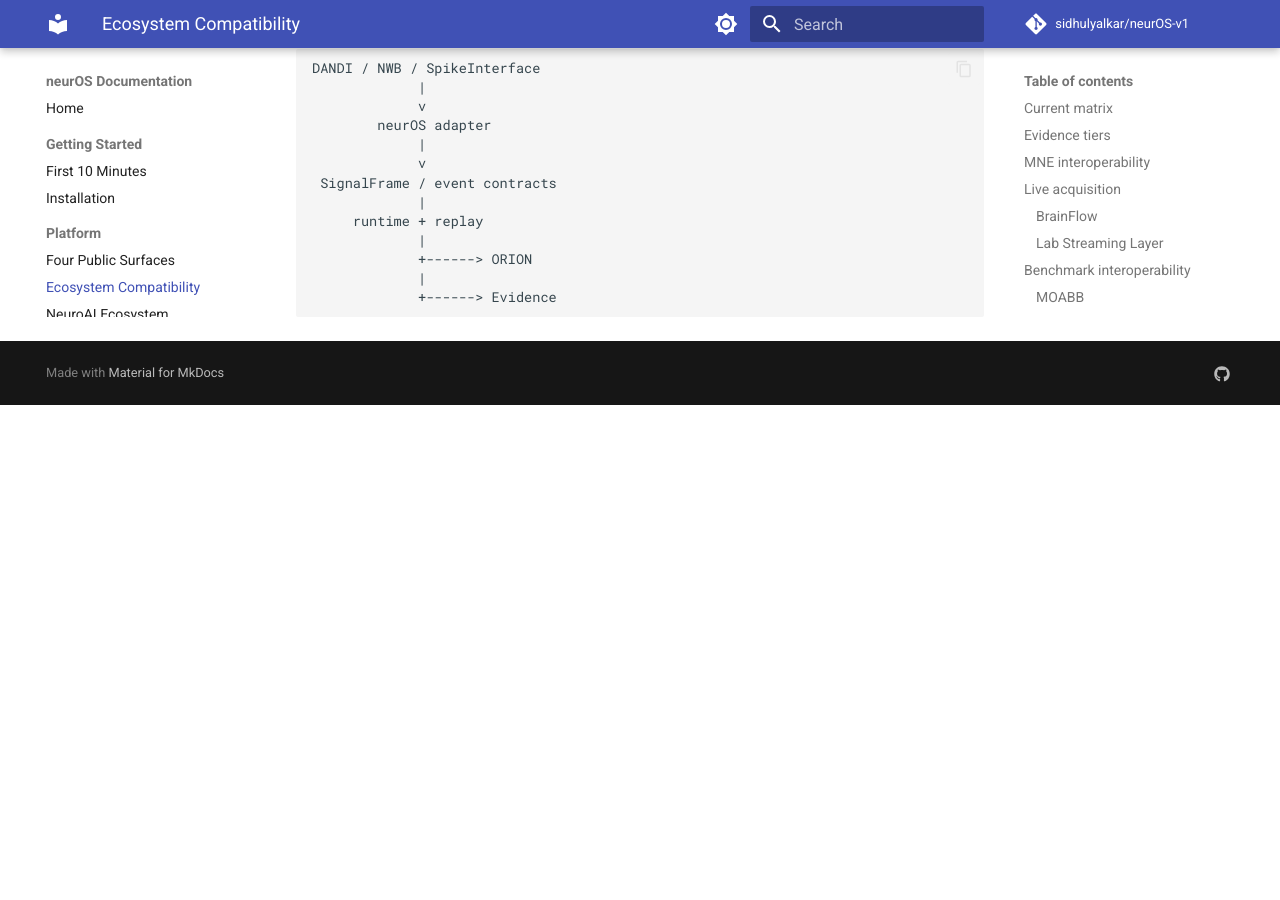
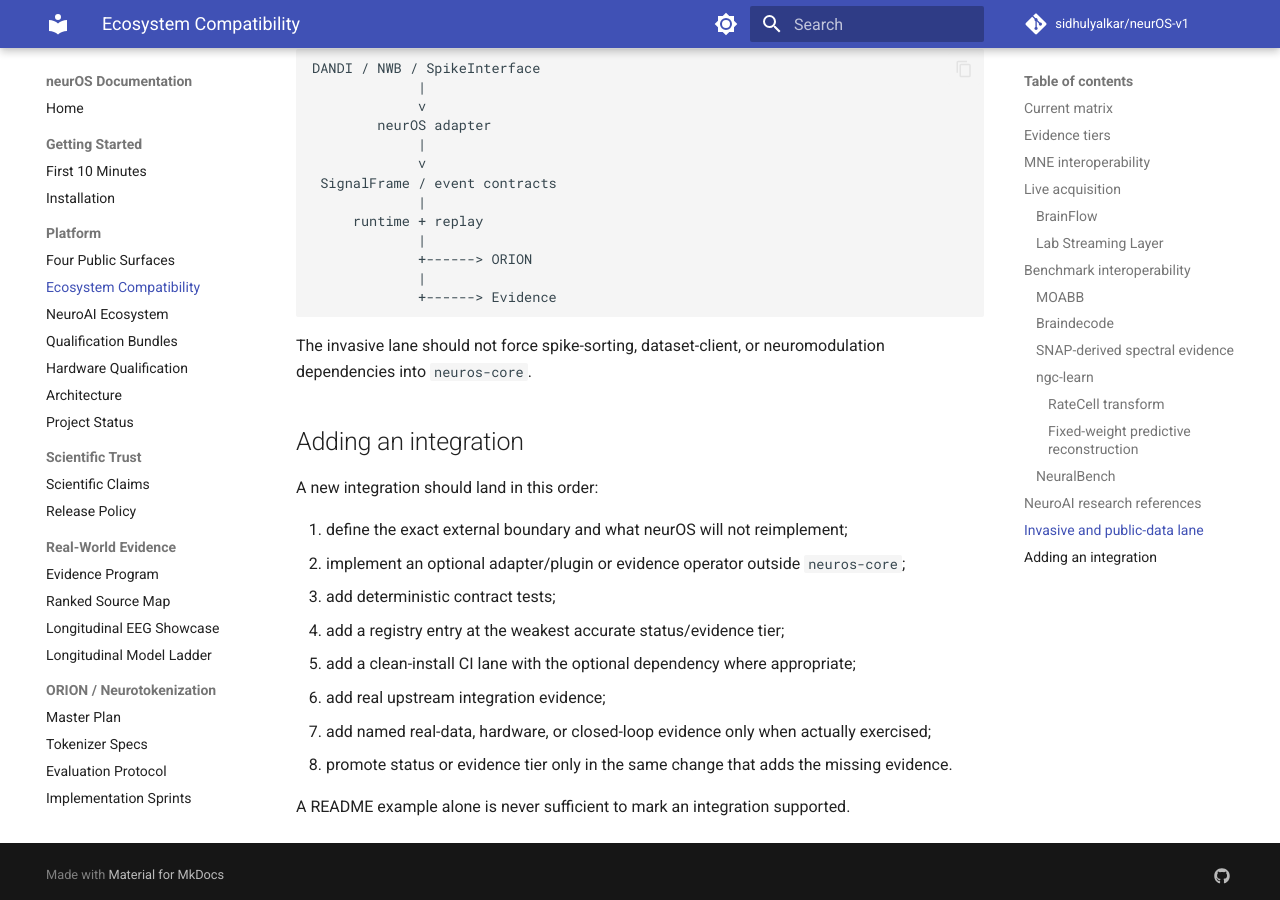
Before and after one commit to sidhulyalkar/neurOS-v1, an MkDocs documentation site: the page built from docs/COMPATIBILITY.md, in a window 1280 px wide and 900 px high, scrolled down 6787 px. Built offline with MkDocs 1.6.1 and Material for MkDocs 9.7.7, drawn with Linux system fonts in a browser that asks for light colours; comment, search, counter and statistics services are not loaded; before the commit the page ends 7192 px from its top, so only the background shows below that.

Commit message:
docs: restore integration promotion contract

````diff
--- a/docs/COMPATIBILITY.md
+++ b/docs/COMPATIBILITY.md
@@ -202,3 +202,20 @@ DANDI / NWB / SpikeInterface
              |
              +------> Evidence
 ```
+
+The invasive lane should not force spike-sorting, dataset-client, or neuromodulation dependencies into `neuros-core`.
+
+## Adding an integration
+
+A new integration should land in this order:
+
+1. define the exact external boundary and what neurOS will not reimplement;
+2. implement an optional adapter/plugin or evidence operator outside `neuros-core`;
+3. add deterministic contract tests;
+4. add a registry entry at the weakest accurate status/evidence tier;
+5. add a clean-install CI lane with the optional dependency where appropriate;
+6. add real upstream integration evidence;
+7. add named real-data, hardware, or closed-loop evidence only when actually exercised;
+8. promote status or evidence tier only in the same change that adds the missing evidence.
+
+A README example alone is never sufficient to mark an integration supported.
````
